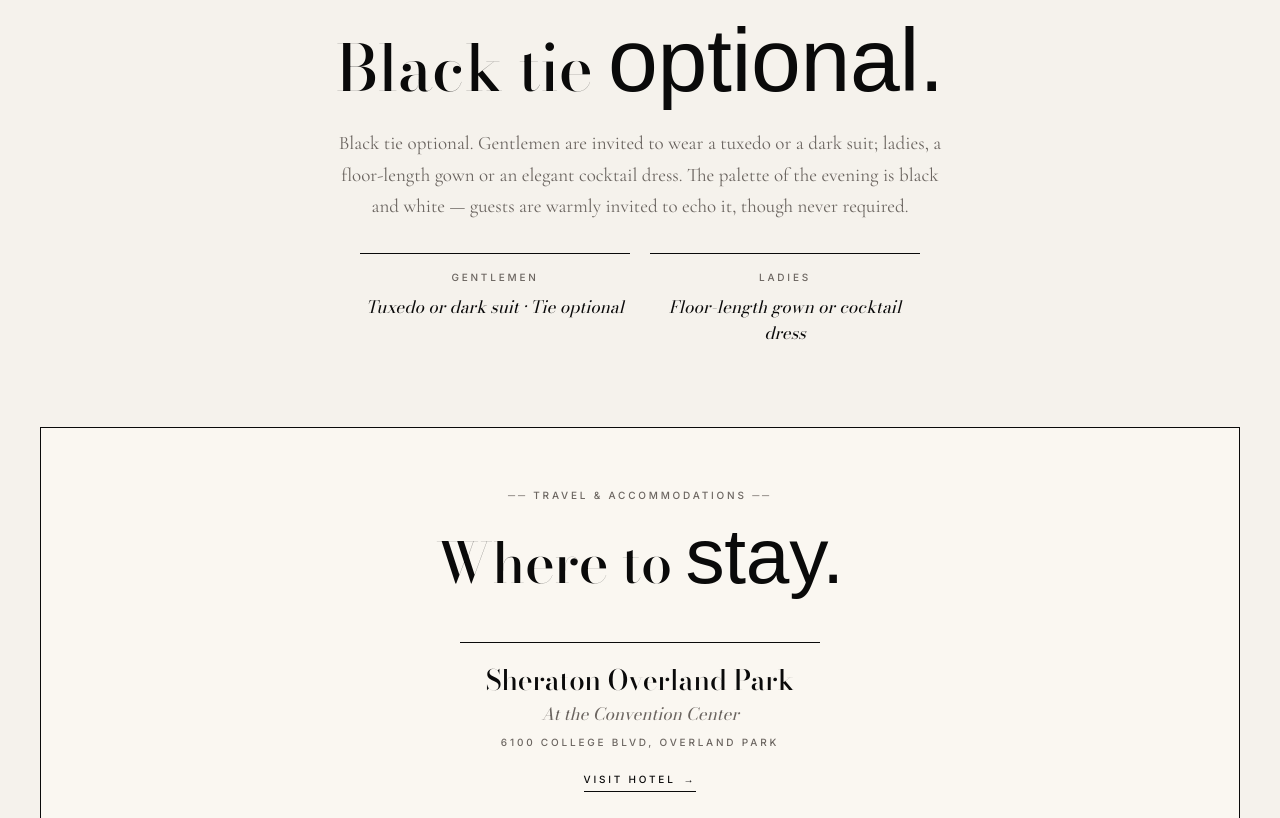
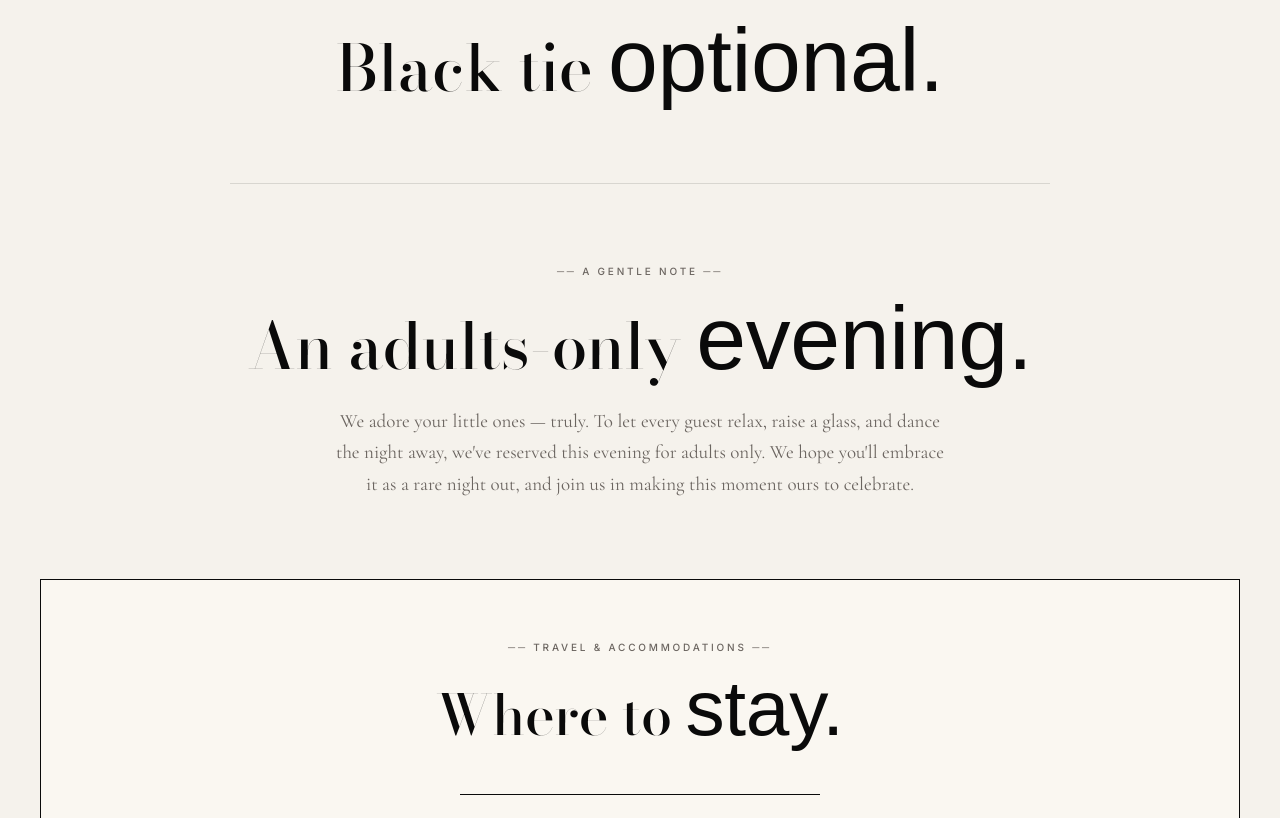
Before and after one commit to tsadrakula/thesadrakulas, a Next.js app: page /details in a window 1280 px wide. Shown: the part 2302-3120 px from the top of the page. Built offline with nearby package versions, Linux system fonts and the light colour scheme; a web font is replaced by a local one.

Commit message:
feat: simplify attire to black tie optional, add adults-only note

```diff
--- a/app/details/page.tsx
+++ b/app/details/page.tsx
@@ -1,7 +1,7 @@
 import { FadeIn } from "@/components/motion/FadeIn";
 import { Stagger, StaggerItem } from "@/components/motion/Stagger";
 import { SITE } from "@/content/site";
-import { SCHEDULE, HOTELS, DRESS_CODE } from "@/content/details";
+import { SCHEDULE, HOTELS, ADULTS_ONLY } from "@/content/details";
 
 export default function DetailsPage() {
   return (
@@ -208,7 +208,7 @@ export default function DetailsPage() {
               className="display"
               style={{
                 fontSize: "clamp(36px, 5vw, 64px)",
-                marginBottom: 24,
+                marginBottom: 0,
                 lineHeight: 1,
               }}
             >
@@ -217,49 +217,49 @@ export default function DetailsPage() {
                 optional.
               </span>
             </h2>
+          </div>
+        </FadeIn>
+
+        <FadeIn>
+          <div
+            style={{
+              maxWidth: 820,
+              margin: "0 auto 80px",
+              textAlign: "center",
+              paddingTop: 80,
+              borderTop: "1px solid var(--hairline)",
+            }}
+          >
+            <div
+              className="eyebrow"
+              style={{ color: "var(--muted)", marginBottom: 16 }}
+            >
+              ── A Gentle Note ──
+            </div>
+            <h2
+              className="display"
+              style={{
+                fontSize: "clamp(36px, 5vw, 64px)",
+                marginBottom: 24,
+                lineHeight: 1,
+              }}
+            >
+              An adults-only{" "}
+              <span className="script" style={{ fontSize: "1.4em" }}>
+                evening.
+              </span>
+            </h2>
             <p
               className="body-serif"
               style={{
                 color: "var(--muted)",
-                marginBottom: 32,
                 maxWidth: 620,
                 marginLeft: "auto",
                 marginRight: "auto",
               }}
             >
-              {DRESS_CODE.copy}
+              {ADULTS_ONLY.copy}
             </p>
-            <div
-              className="grid-2"
-              style={{ gap: 20, maxWidth: 560, margin: "0 auto" }}
-            >
-              <div
-                style={{ borderTop: "1px solid var(--ink)", paddingTop: 16 }}
-              >
-                <div
-                  className="eyebrow"
-                  style={{ color: "var(--muted)", marginBottom: 8 }}
-                >
-                  Gentlemen
-                </div>
-                <div className="italic" style={{ fontSize: 17 }}>
-                  {DRESS_CODE.gentlemen}
-                </div>
-              </div>
-              <div
-                style={{ borderTop: "1px solid var(--ink)", paddingTop: 16 }}
-              >
-                <div
-                  className="eyebrow"
-                  style={{ color: "var(--muted)", marginBottom: 8 }}
-                >
-                  Ladies
-                </div>
-                <div className="italic" style={{ fontSize: 17 }}>
-                  {DRESS_CODE.ladies}
-                </div>
-              </div>
-            </div>
           </div>
         </FadeIn>
 
--- a/content/details.ts
+++ b/content/details.ts
@@ -17,8 +17,6 @@ export const HOTELS = [
   },
 ] as const;
 
-export const DRESS_CODE = {
-  copy: "Black tie optional. Gentlemen are invited to wear a tuxedo or a dark suit; ladies, a floor-length gown or an elegant cocktail dress. The palette of the evening is black and white — guests are warmly invited to echo it, though never required.",
-  gentlemen: "Tuxedo or dark suit · Tie optional",
-  ladies: "Floor-length gown or cocktail dress",
+export const ADULTS_ONLY = {
+  copy: "We adore your little ones — truly. To let every guest relax, raise a glass, and dance the night away, we've reserved this evening for adults only. We hope you'll embrace it as a rare night out, and join us in making this moment ours to celebrate.",
 };
```
